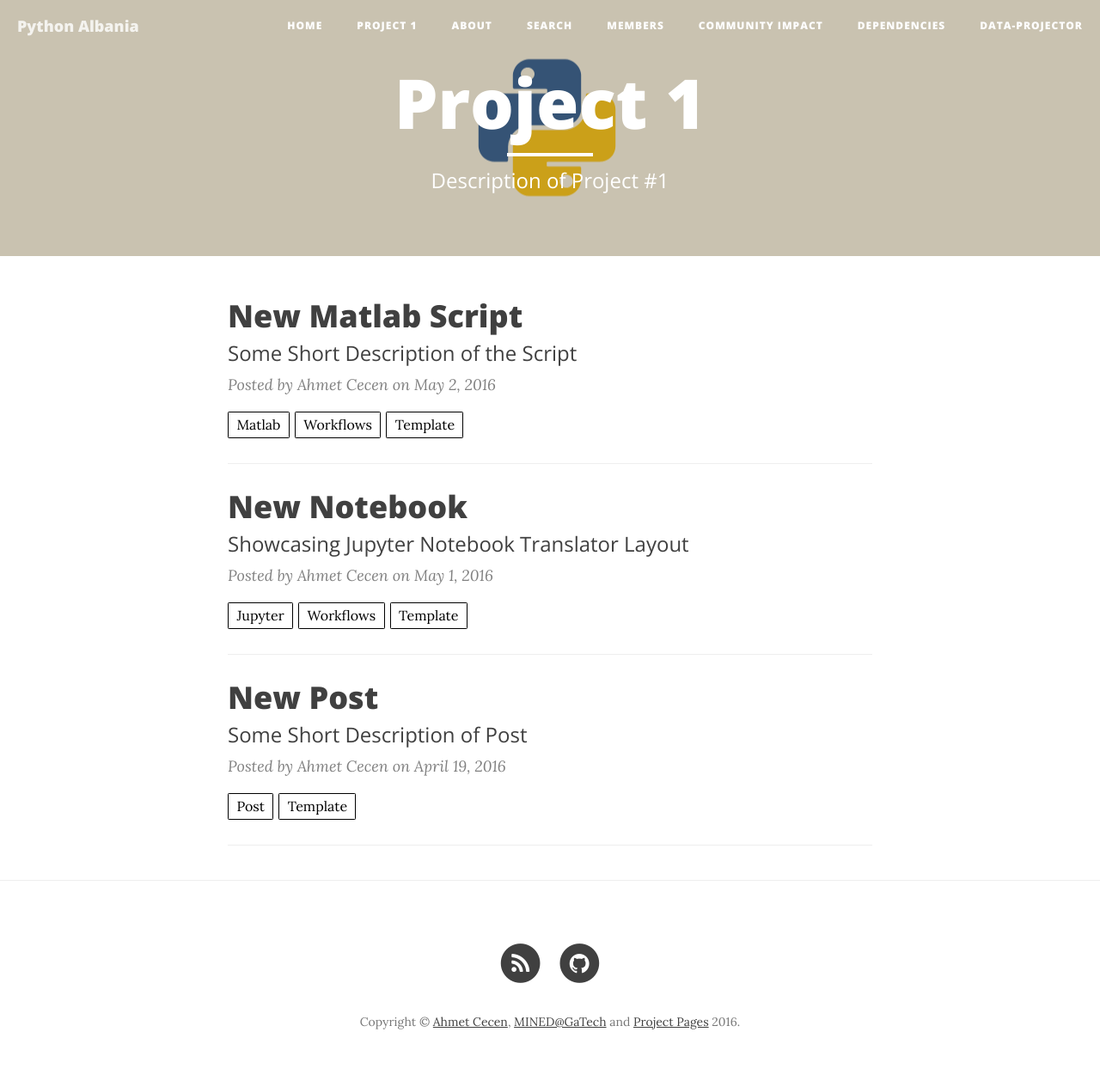
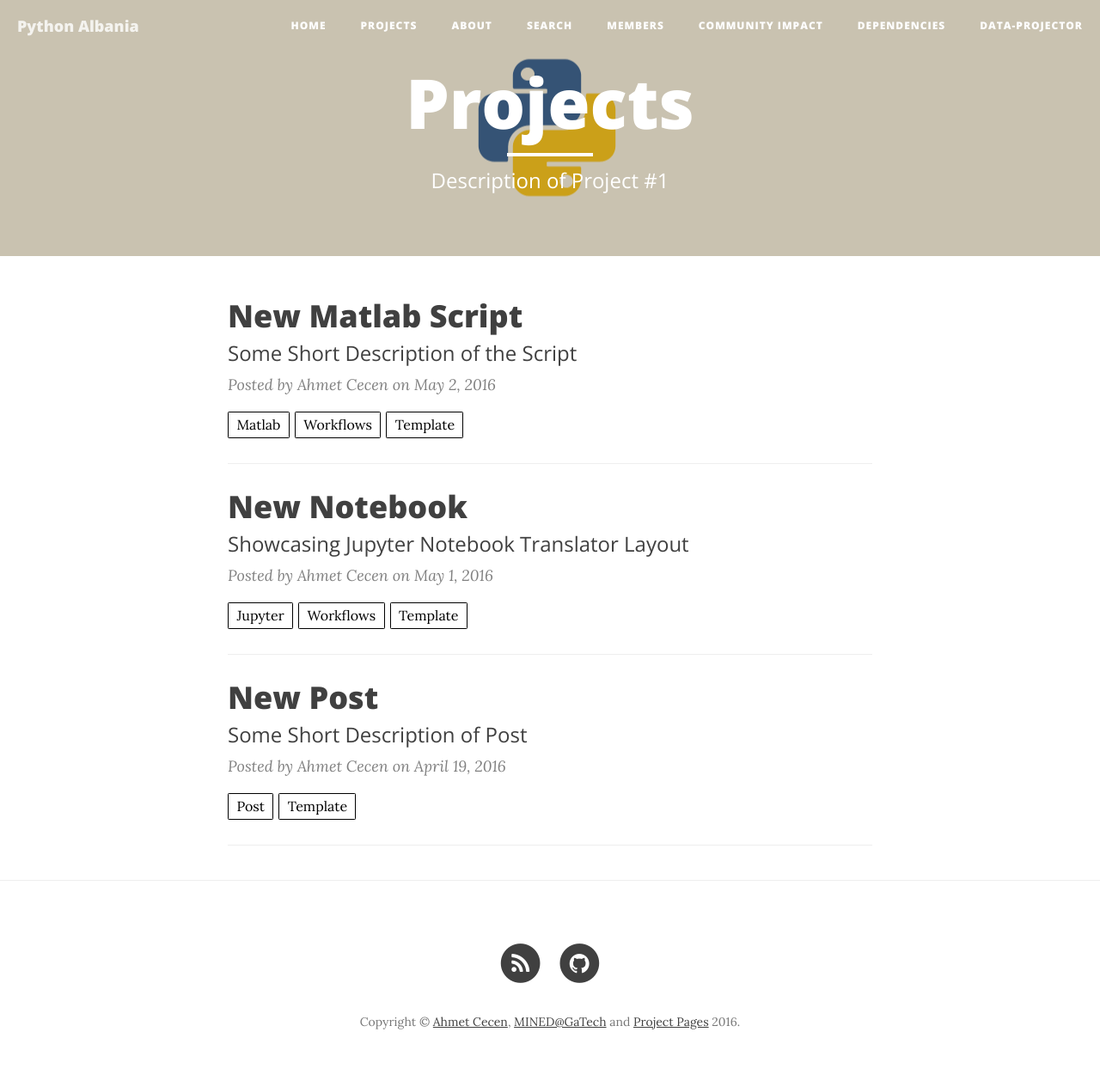
Before and after one commit to Python-Albania/Python-Albania.github.io, a Jekyll site: the page built from projects/project1.md, in a window 1280 px wide. Shown: the whole page at 86% size. Built offline with Jekyll 4.4.1, drawn with Linux system fonts in a browser that asks for light colours; nearby versions of some CDN libraries.

Commit message:
Adding website files

```diff
--- a/_includes/altmetric.html
+++ b/_includes/altmetric.html
@@ -1,4 +1,4 @@
-<meta name="citation_title" content="Project Pages - An Integrated Scientific Blogging Template">
+<meta name="citation_title" content="Project Pages - An Integrated Scientific Blogging ">
 
 {% for member in site.data.members %}
 <meta name="citation_author" content="{{ member.name }}">
--- a/projects/project1.md
+++ b/projects/project1.md
@@ -1,6 +1,6 @@
 ---
 layout: project
-title: "Project 1"
+title: "Projects"
 description: "Description of Project #1"
 header-img: "img/home-bg.jpg"
 category: project1
```
